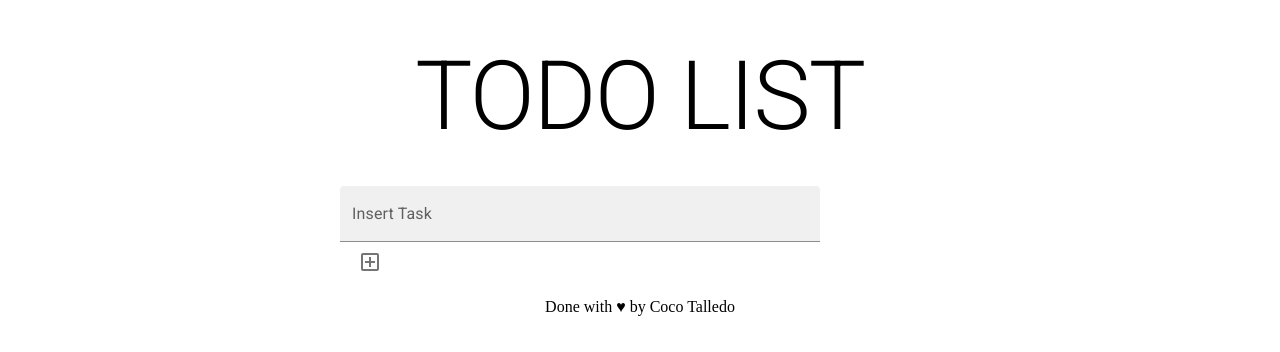
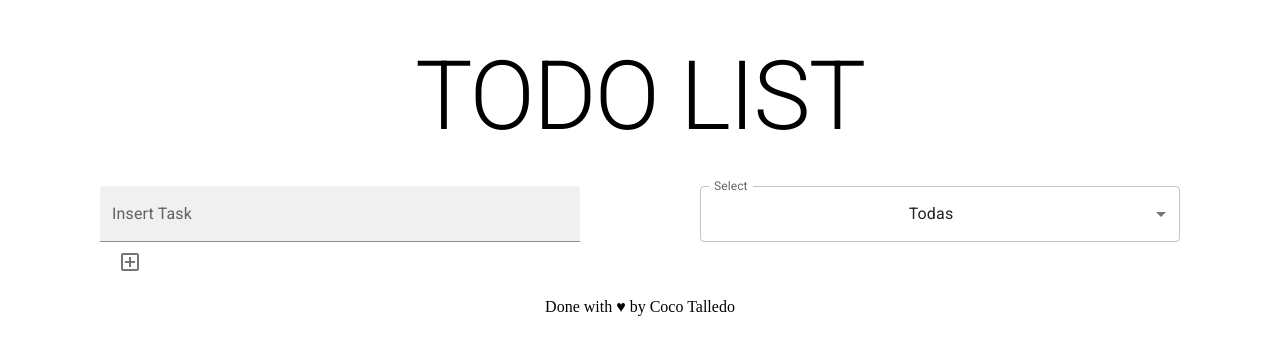
Before and after one commit to CorinaTalledo/todo-list, a React (Vite) app: page / in a window 1280 px wide. Shown: the top 352 px of the page. Built offline with nearby package versions, Linux system fonts and the light colour scheme.

Commit message:
Set SelectComponent with function handleChange

```diff
--- a/src/App.jsx
+++ b/src/App.jsx
@@ -5,6 +5,7 @@ import Footer from './components/Footer'
 import Header from './components/Header'
 
 import { useState } from 'react'
+import SelectComponent from './components/SelectComponent'
 
 function App() {
 
@@ -27,7 +28,6 @@ function App() {
     }
 
 
-    // Crear un nuevo array que copie las tareas y busque por id (metodo find). A esa tarea encontrada cambiarle el estado a Checked o similar
     const handleToggle = (id) =>{
       const newArray = [...tasks]
       const completedTask = newArray.find((task) => task.id === id)
@@ -43,6 +43,7 @@ function App() {
     <>
       <Header />
       <Form addTask={addTask} />
+      <SelectComponent setTasks={setTasks} />
       <TaskList tasks={tasks} deleteTask={deleteTask} handleToggle={handleToggle} />
       <Footer />
     </>
--- a/src/components/Form.jsx
+++ b/src/components/Form.jsx
@@ -10,7 +10,7 @@ export default function Form({ addTask }) {
   // // Estado para guardar la nueva tarea que va a agregarse al listado general
   const [newTask, setNewTask] = useState({
     taskDescription: "",
-    state: "",
+    state: false,
     id: crypto.randomUUID()
   })
 
@@ -26,7 +26,7 @@ export default function Form({ addTask }) {
 
     setNewTask({
       taskDescription: "",
-      state: "",
+      state: false,
       id: crypto.randomUUID()
     })
   }
--- /dev/null
+++ b/src/components/SelectComponent.jsx
@@ -0,0 +1,40 @@
+import InputLabel from "@mui/material/InputLabel";
+import FormControl from "@mui/material/FormControl";
+import Select from "@mui/material/Select";
+import MenuItem from "@mui/material/MenuItem";
+import { useState } from "react";
+
+export default function SelectComponent({ setTasks }) {
+
+  const [filterValue, setfilterValue] = useState("all")
+
+  const handleChange = (e) => {
+    setfilterValue(e.target.value)
+
+    let filteredTasks = JSON.parse(localStorage.getItem("task"))
+
+    if (e.target.value === "true") {
+      filteredTasks = filteredTasks.filter((task) => task.state === true);
+    } else if (e.target.value === "false") {
+      filteredTasks = filteredTasks.filter((task) => task.state === false);
+    }
+
+    setTasks(filteredTasks)
+  };
+
+
+  return (
+    <FormControl sx={{ width: "40%" }}>
+      <InputLabel id="demo-simple-select-label">Select</InputLabel>
+      <Select
+        labelId="demo-simple-select-label"
+        id="demo-simple-select"
+        label="Select" value={filterValue} onChange={handleChange}
+      >
+        <MenuItem value="all">Todas</MenuItem>
+        <MenuItem value="true">Completas</MenuItem>
+        <MenuItem value="false">Incompletas</MenuItem>
+      </Select>
+    </FormControl>
+  );
+}
--- a/src/components/TaskList.jsx
+++ b/src/components/TaskList.jsx
@@ -1,15 +1,17 @@
 import Task from './Task'
 
 import Box from '@mui/material/Box';
-import Select from '@mui/material/Select';
 import List from "@mui/material/List";
+import SelectComponent from './SelectComponent';
 
+import { useState } from 'react';
 
 
 export default function TaskList({ tasks, deleteTask, handleToggle }) {
 
   return (
     <Box>
+
       <List sx={{ width: "100%", maxWidth: 360, bgcolor: "background.paper" }}>
       {tasks.map((task) =>(
         <Task
```
Also changed, not shown: src/components/Select.jsx (deleted, +0 -16 lines).
